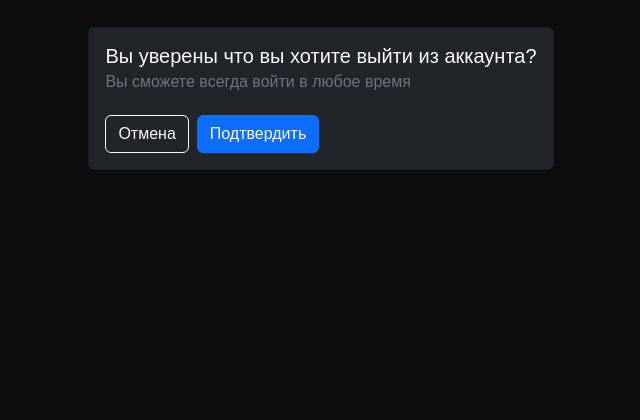
After one commit to danilgubarev/vishitiy_shop, a Django app: page /accounts/logout/ in a window 1280 px wide. The commit adds this page. Shown: the part 361-781 px from the top of the page, without its empty margins (319-959 px from the left). Run offline with Django 5.2, Linux system fonts and the light colour scheme; a user stored in the database is signed in.

Commit message:
add logout confimartion before logout, gitignore

```diff
--- /dev/null
+++ b/requirements.txt
@@ -0,0 +1,5 @@
+asgiref==3.8.1
+crispy-bootstrap5==2024.2
+Django==5.0.6
+django-crispy-forms==2.1
+sqlparse==0.5.0
--- a/vishitiy_shop/users/templates/registration/login.html
+++ b/vishitiy_shop/users/templates/registration/login.html
@@ -15,7 +15,7 @@
         {% csrf_token %}
         <div class="cont">
             {{form|crispy}}
-            <p class="name">Вже є пароль?<a href="{% url 'signup' %}" class="link">Зареєструватися</a></p>
+            <p class="name">Вже є пароль?<a href="{% url 'users:signup' %}" class="link">Зареєструватися</a></p>
             <button class="btns">Ввійти</button>
         </div>
 
--- /dev/null
+++ b/vishitiy_shop/users/templates/registration/logout.html
@@ -0,0 +1,19 @@
+{% extends "base.html" %}
+
+{% block content %}
+<div class="d-flex justify-content-center mt-5" >
+    <div class="card bg-dark text-light">
+        <div class="card-body">
+          <h5 class="card-title">Вы уверены что вы хотите выйти из аккаунта?</h5>
+          <h6 class="card-subtitle mb-2 text-secondary">Вы сможете всегда войти в любое время</h6>
+          <div class="d-flex gap-2 pt-3">
+              <button onclick="history.back();" class="btn btn-outline-light">Отмена</button>
+              <form method="post">
+                {% csrf_token %}
+                <button class="btn btn-primary">Подтвердить</button>
+              </form>
+          </div>
+        </div>
+    </div>
+</div>
+{% endblock content %}
--- a/vishitiy_shop/users/urls.py
+++ b/vishitiy_shop/users/urls.py
@@ -2,8 +2,10 @@ from django.urls import path
 from django.contrib.auth import views as auth_views
 from . import views
 
+app_name = 'users'
+
 urlpatterns = [
     path('login/', auth_views.LoginView.as_view(), name='login'),
     path('signup/', views.signup_view, name='signup'),
-    path('logout/', auth_views.LogoutView.as_view(), name='logout'),
+    path('logout/', views.LogoutView.as_view(), name='logout'),
 ]
--- a/vishitiy_shop/users/views.py
+++ b/vishitiy_shop/users/views.py
@@ -1,6 +1,7 @@
-from django.shortcuts import render
+from django.shortcuts import render, redirect
 from django.contrib.auth import get_user_model
 from django.contrib.auth.forms import UserCreationForm, AuthenticationForm
+from django.contrib.auth.views import LogoutView as DjangoLogoutView
 from django.contrib import messages
 
 User = get_user_model()
@@ -23,3 +24,11 @@ def login_view(request):
             user = form.get_user()
             messages.success(request, f"Ви увійшли як {user.username}")
     return render(request, "registration/login.html", {"form": form})
+
+
+class LogoutView(DjangoLogoutView):
+    http_method_names = ["post", "options", "get"]
+    def get(self, *args, **kwargs):
+        if not self.request.user.is_authenticated:
+            return redirect("users:login")
+        return render(self.request, "registration/logout.html")
--- a/vishitiy_shop/vishitiy_shop/urls.py
+++ b/vishitiy_shop/vishitiy_shop/urls.py
@@ -20,5 +20,5 @@ from django.urls import path, include
 
 urlpatterns = [
     path('admin/', admin.site.urls),
-    path('accounts/', include('users.urls')),
+    path('accounts/', include('users.urls', namespace='users')),
 ]
```
Also changed, not shown: vishitiy_shop/db.sqlite3, 1 other file.
